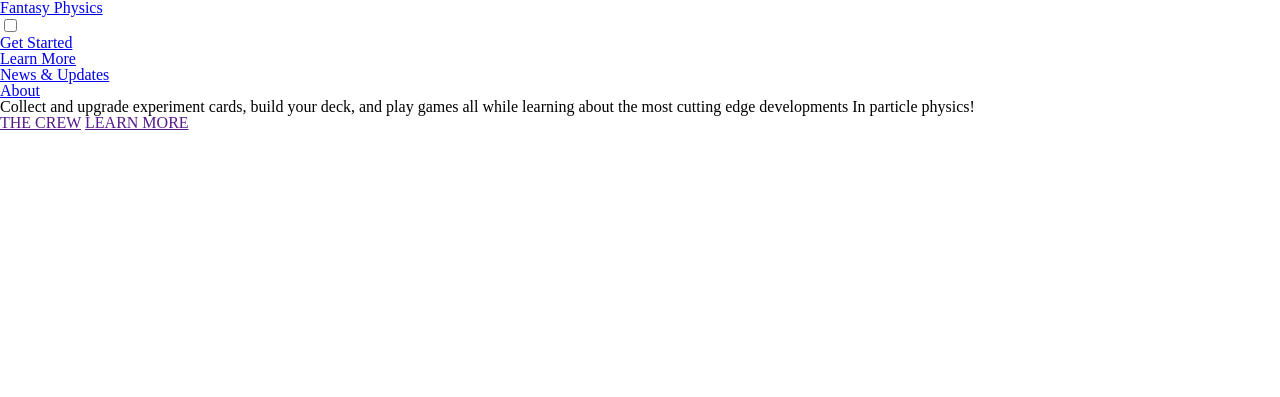
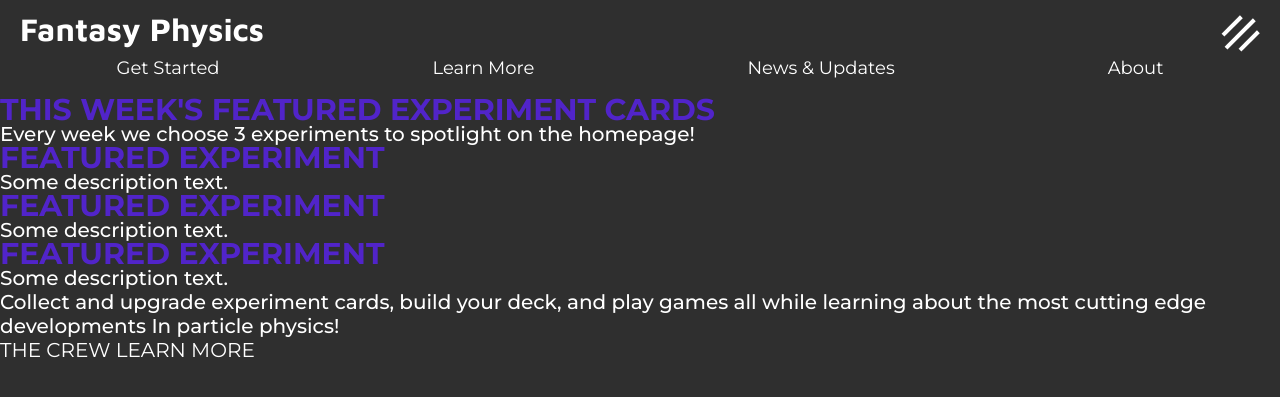
Before and after one commit to WSReeve/fantasy-physics-v.2, a Jekyll site: the page built from docs/index.markdown, in a window 1280 px wide. Shown: the top 397 px of the page. Built offline with Jekyll 4.4.1, drawn with Linux system fonts in a browser that asks for light colours; nearby versions of some CDN libraries; a script that is not in the unit is left out.

Commit message:
minor styling & added script file

```diff
--- a/docs/_layouts/home.html
+++ b/docs/_layouts/home.html
@@ -6,13 +6,16 @@
     <meta name="viewport" content="width=device-width, initial-scale=1.0">
     <title>Fantasy Physics</title>
     <link rel="stylesheet" href="css/style.css">
-    <link rel="stylesheet" href="https://cdnjs.cloudflare.com/ajax/libs/meyer-reset/2.0/reset.min.css">
     <link href="https://fonts.googleapis.com/css2?family=Maven+Pro:wght@400;700&family=Montserrat:ital,wght@0,300;0,400;0,500;0,700;1,300;1,400;1,500;1,700&family=Open+Sans:ital,wght@0,300;0,400;0,700;1,300;1,400;1,700&display=swap" rel="stylesheet">
 </head>
 <body>
     <header>
         <h1 class="logo"><a href="{{ site.baseurl }}/">Fantasy Physics</a></h1>
         <input type="checkbox" id="nav-toggle" class="nav-toggle" onclick="navigate()">
+        <div class="nav-container">
+            <i class="nav-menu__bkgd top"></i>
+            <i class="nav-menu__bkgd middle"></i>
+            <i class="nav-menu__bkgd bottom"></i>
             <nav class="nav-menu">
                 <ul>
                     <li><a href="#">Get Started</a></li>
@@ -21,27 +24,43 @@
                     <li><a href="#">About</a></li>
                 </ul>
             </nav>
-        <label for="nav-toggle" class="nav-toggle-label">
-            <i class="icon-open open--top"></i>
-            <i class="icon-open open--middle"></i>
-            <i class="icon-open open--bottom"></i>
+        </div>
+        <label for="nav-toggle" class="nav-toggle__label">
+            <i class="icon__open open--top"></i>
+            <i class="icon__open open--middle"></i>
+            <i class="icon__open open--bottom"></i>
 
-            <i class="icon-close close--left"></i>
-            <i class="icon-close close--right"></i>
+            <i class="icon__close close--left"></i>
+            <i class="icon__close close--right"></i>
         </label>
     </header>
 
     <main>
         <section class="featured-cards">
             <div class="card__wrapper">
+                <div class="card card--cover">
+                    <h2>THIS WEEK'S FEATURED EXPERIMENT CARDS</h2>
+                    <div class="card__text">
+                        <p>Every week we choose 3 experiments to spotlight on the homepage!</p>
+                    </div>
+                </div>
                 <div class="card card--1">
-                    <div class="card__text"></div>
+                    <h2>FEATURED EXPERIMENT</h2>
+                    <div class="card__text">
+                        <p>Some description text.</p>
+                    </div>
                 </div>
                 <div class="card card--2">
-                    <div class="card__text"></div>
+                    <h2>FEATURED EXPERIMENT</h2>
+                    <div class="card__text">
+                        <p>Some description text.</p>
+                    </div>
                 </div>
                 <div class="card card--3">
-                    <div class="card__text"></div>
+                    <h2>FEATURED EXPERIMENT</h2>
+                    <div class="card__text">
+                        <p>Some description text.</p>
+                    </div>
                 </div>
             </div>
         </section>
@@ -62,6 +81,17 @@
     <script src='https://cdnjs.cloudflare.com/ajax/libs/jquery/2.2.2/jquery.min.js'></script>
     <script src='https://cdnjs.cloudflare.com/ajax/libs/gsap/1.18.2/TweenMax.min.js'></script>
     <script src='https://cdnjs.cloudflare.com/ajax/libs/gsap/1.18.2/TimelineMax.min.js'></script><script  src="./script.js"></script>
+    <script type="text/javascript">
 
+        /* console log the nav-toggle checkbox */
+
+        function navigate() {
+            if (document.getElementById('nav-toggle').checked) {
+                console.log("checked");
+            } else {
+                console.log("unchecked");
+            }
+        }
+    </script>
 </body>
 </html>
--- a/docs/css/style.css
+++ b/docs/css/style.css
@@ -1,6 +1,185 @@
 /*=======================
-    TABLE OF CONTENTS
-1.
-2.
-3.
+----TABLE OF CONTENTS----
+1.  General Styles
+2.  Typography
+3.  Navigation
+    a.  Invisible Menu Toggle (checkbox)
+    b.  Visible Burger Button
+    c.  Navigation Menu
+4.  Buttons
+5.  Homepage Styles
+6.
 ========================*/
+
+/*********************
+    General Styles
+*********************/
+
+:root {
+    --clr-bkgd: #2f2f2f;
+    --clr-bkgd-light: #DDDDDD;
+    --clr-primary: #5124C9;
+    --clr-primary-light: #7B8FFC;
+    --clr-accent: #2AC424;
+
+    --ff-logo: 'Maven Pro', sans-serif;
+    --ff-text: 'Montserrat', sans-serif;
+}
+
+*,
+*::before,
+*::after {
+    box-sizing: inherit;
+}
+
+html, body, div, h1, h2, h3, p, a, img,
+i, ol, ul, li, label, table, caption,
+footer, header, nav, section {
+    margin: 0; padding: 0;
+}
+
+html {
+    box-sizing: border-box;
+    font-family: var(--ff-text);
+    color: #fff;
+    font-size: 20px;
+}
+
+body {
+    background: var(--clr-bkgd);
+}
+
+img {
+    display: block;
+}
+
+/*****************
+    Typography
+*****************/
+
+a {
+    text-decoration: none;
+    color: #fff;
+}
+
+h1 {
+    font-family: var(--ff-logo);
+    font-weight: 700;
+    font-size: 1.6rem;
+}
+
+h2 {
+    font-family: var(--ff-text);
+    font-weight: 800;
+    color: var(--clr-primary);
+    line-height: 0.8;
+}
+
+p {
+    font-weight: 500;
+}
+
+/*****************
+    Navigation
+******************/
+
+/* Invisible Menu Toggle (checkbox) */
+
+.nav-toggle {
+    position: absolute !important;
+    top: -9999px !important;
+    left: -9999px !important;
+}
+
+.nav-toggle:focus ~ .nav-toggle-label {
+    outline: 3px solid rgba(lightblue, .75);
+}
+
+/* Visible Burger Button */
+
+.nav-toggle__label {
+    position: absolute;
+    top: 1.2rem;
+    right: 1rem;
+    width: 2rem;
+    height: 2rem;
+    display: block;
+    cursor: pointer;
+    z-index: 333;
+}
+
+.nav-toggle__label:hover .icon__open::before {
+    width: 100%;
+}
+
+.icon__open {
+    display: block;
+    width: 100%;
+    height: 3.5px;
+    background-color: white;
+    margin-bottom: 4px;
+    transform: rotate(-45deg);
+    position: relative;
+}
+
+.icon__open::before {
+    content: "";
+    position: absolute;
+    top: 0;
+    left: 0;
+    display: block;
+    width: 0%;
+    height: 100%;
+    background-color: rgba(0, 0, 0, 0.2);
+    transition: all 0.3s cubic-bezier(0.55, 0, 0.1, 1);
+}
+
+.icon__open.open--top {
+    width: 65%;
+    margin-left: -3%;
+}
+
+.icon__open.open--middle::before {
+    left: auto;
+    right: 0;
+}
+
+.icon__open.open--bottom {
+    width: 65%;
+    margin-left: 40%;
+}
+
+/* Navigation Menu */
+
+nav ul {
+    display: flex;
+    list-style: none;
+    margin: 0;
+    padding: 0;
+    justify-content: space-around;
+}
+
+nav a {
+    display: inline-block;
+    padding: 0.5em;
+    font-size: 0.9em;
+}
+
+/**************
+    Buttons
+***************/
+
+
+
+
+/*********************
+    Homepage Styles
+**********************/
+
+header {
+    margin: 0.5rem;
+}
+
+.logo a {
+    margin-left: .5rem;
+}
```
Also changed, not shown: docs/script.js (added). Lines whose indentation alone changed are shown as unchanged.
